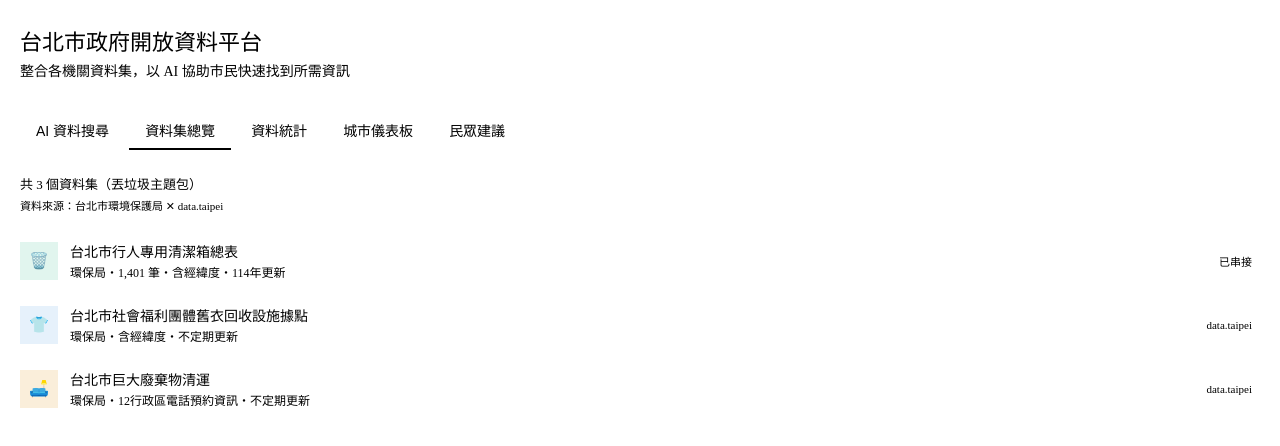
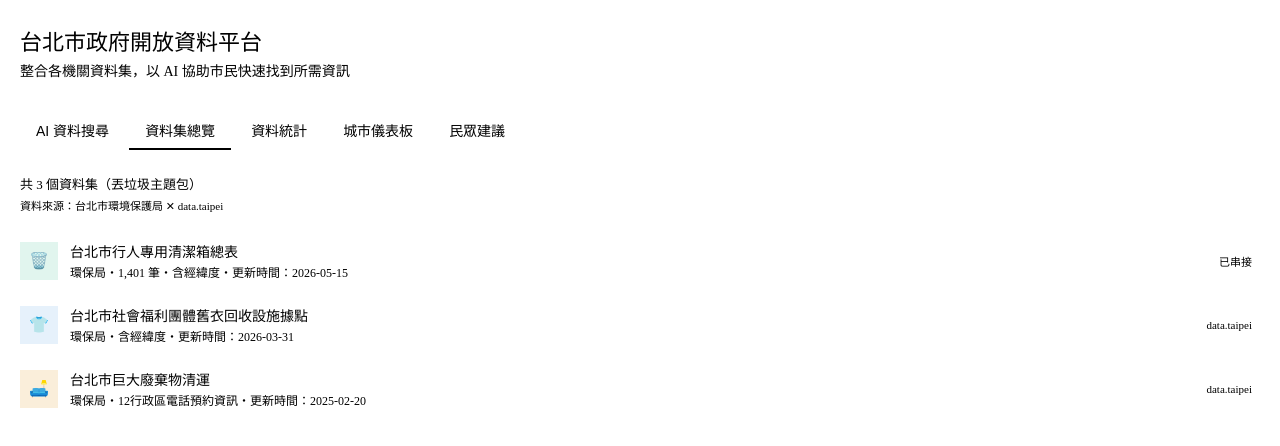
Before and after one commit to YJ-Huang-0929/Taipei_open_data_portal, a plain HTML site: page index.html in a window 1280 px wide. Both pictures are taken after a click on the button "資料集總覽". Drawn offline with nearby package versions, Linux system fonts and the light colour scheme.

Commit message:
Update index.html

```diff
--- a/index.html
+++ b/index.html
@@ -152,7 +152,7 @@ body { font-family: var(--font-sans); }
         <div class="ds-icon" style="background:#e1f5ee;">🗑️</div>
         <div class="ds-info">
           <div class="ds-name">台北市行人專用清潔箱總表</div>
-          <div class="ds-meta">環保局・1,401 筆・含經緯度・114年更新</div>
+          <div class="ds-meta">環保局・1,401 筆・含經緯度・更新時間：2026-05-15</div>
         </div>
         <span class="ds-badge badge-connected">已串接</span>
       </div>
@@ -160,7 +160,7 @@ body { font-family: var(--font-sans); }
         <div class="ds-icon" style="background:#e6f1fb;">👕</div>
         <div class="ds-info">
           <div class="ds-name">台北市社會福利團體舊衣回收設施據點</div>
-          <div class="ds-meta">環保局・含經緯度・不定期更新</div>
+          <div class="ds-meta">環保局・含經緯度・更新時間：2026-03-31 </div>
         </div>
         <span class="ds-badge badge-linked">data.taipei</span>
       </div>
@@ -168,7 +168,7 @@ body { font-family: var(--font-sans); }
         <div class="ds-icon" style="background:#faeeda;">🛋️</div>
         <div class="ds-info">
           <div class="ds-name">台北市巨大廢棄物清運</div>
-          <div class="ds-meta">環保局・12行政區電話預約資訊・不定期更新</div>
+          <div class="ds-meta">環保局・12行政區電話預約資訊・更新時間：2025-02-20　</div>
         </div>
         <span class="ds-badge badge-linked">data.taipei</span>
       </div>
```
